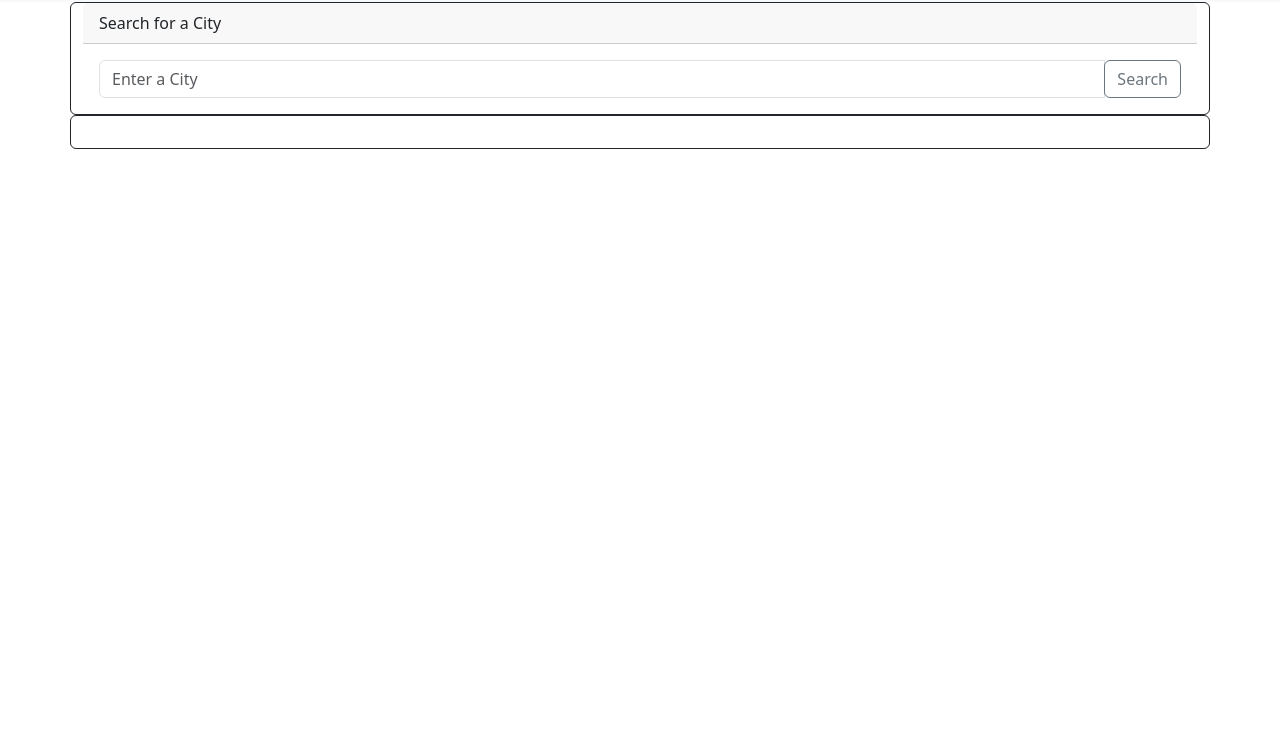
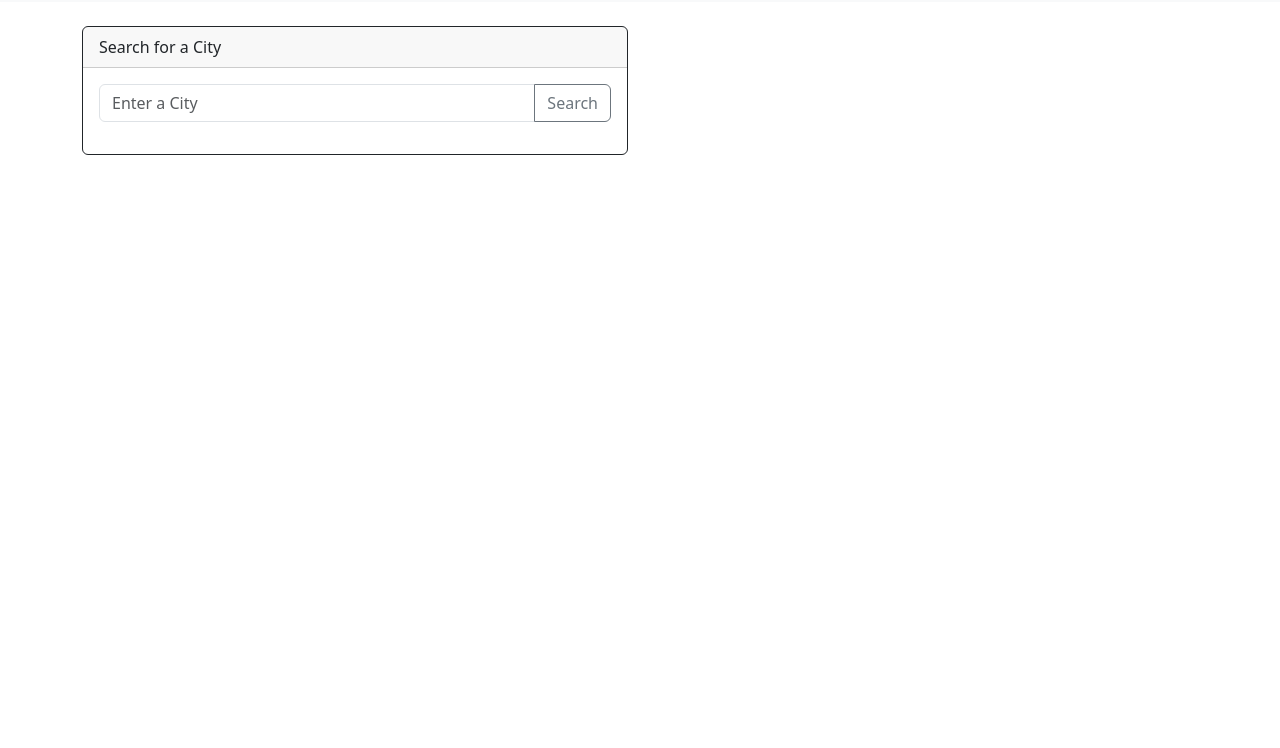
Before and after one commit to blebeuf/weather_api_project, a plain HTML site: page index.html in a window 1280 px wide. Shown: the part 52-800 px from the top of the page. Drawn offline with nearby package versions, Linux system fonts and the light colour scheme.

Commit message:
modify some bootstrap elements and other page layout elements to better suite the user needs

```diff
--- a/assets/script.js
+++ b/assets/script.js
@@ -3,6 +3,7 @@ const userInputEl = $('#user-input');
 const recentSearch = "";
 const btnEl = $('#search-button');
 
+// error handler for the fetch
 function currentWeather (event) {
     event.preventDefault();
 
--- a/index.html
+++ b/index.html
@@ -17,35 +17,26 @@
         <span class="navbar-brand mb-1 h1">Weather Dashboard</span>
         </div>
     </nav>
-
-    <!-- container -->
+    <!-- container with bootstrap elements-->
     <main>
-    <div class="container my-container">
-        <div class="row my-row">
-            <div class="col my-col">
-                <div class="row my-row">
-                    <!-- search cities card container - these are bootstrap elements-->
-                    <div class="card border-dark" style="width: 100%;">
+        <main class="container my-4">
+            <div class="row">
+                <div class="col-12 col-md-6">
+                    <div class="card border-dark mb-3">
                         <div class="card-header">Search for a City</div>
                         <div class="card-body text-dark">
-                            <div class="input-group">
-                                <input type="text" class="form-control" placeholder="Enter a City" aria-label="enter city name" aria-describedby="search button" id="user-input">
-                                <div class="input-group-append search">
-                                    <button class="btn btn-outline-secondary" type="button" id="search-button">Search
-                                    </button>
-                                </div>
+                            <div class="input-group mb-3">
+                                <input type="text" class="form-control" id="user-input" placeholder="Enter a City" aria-label="City name">
+                                <button class="btn btn-outline-secondary" type="button" id="search-button">Search</button>
                             </div>
                         </div>
                     </div>
                 </div>
-            <div class="row">
-            <div class="card border-dark" id="recent-city-searches" style="width: 100%;">
-            <div class="card-body">
-            <div class="list-group" id="recent-city-searches-btn">
+                <!-- Weather information will be displayed here -->
+                <div class="col-12 col-md-6" id="weather-info">
+                </div>
             </div>
-            </div>
-            </div>
-            </div>
+        </main>
     </main>
 
     <script src="https://code.jquery.com/jquery-3.5.1.min.js" integrity="sha256-9/aliU8dGd2tb6OSsuzixeV4y/faTqgFtohetphbbj0=" crossorigin="anonymous"></script>
```
